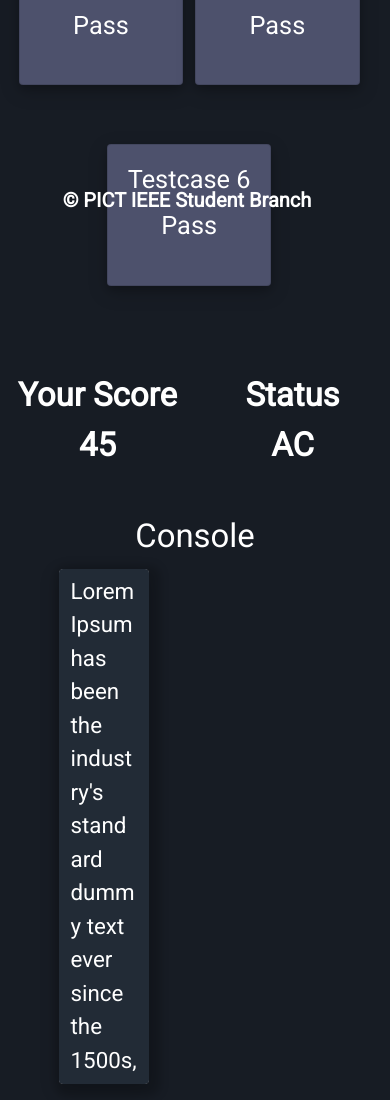
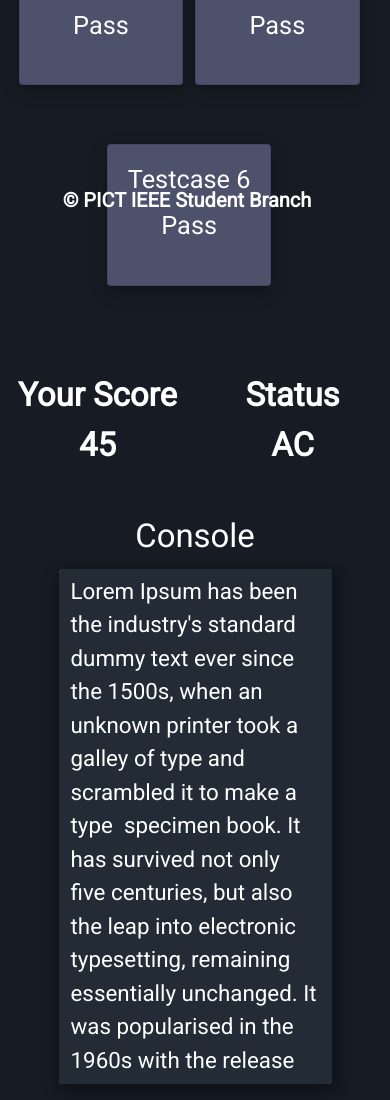
Before and after one commit to meghadandapat/CTD-RC2-Frontend, a React (Create React App) app: page /testcases in a window 390 px wide. Shown: the part 602-1702 px from the top of the page. Built offline with nearby package versions, Linux system fonts and the light colour scheme; a web font is replaced by a local one.

Commit message:
Minor changes

```diff
--- a/src/components/Coding/CodeEditor.css
+++ b/src/components/Coding/CodeEditor.css
@@ -18,10 +18,11 @@
     width: 120px;
     height: 40px;
     background-image: linear-gradient(to top right, #4d516c 0%, #4d516c 100%);
-    /* color: white; */
+    color: white;
     border-radius: 5px;
     font-size: 18px;
     padding-left: 22px;
+    background-color:#4d516c;
   }
   .score{
       cursor:default;
--- a/src/components/Testcase/Testcase.css
+++ b/src/components/Testcase/Testcase.css
@@ -38,3 +38,17 @@
     color:#fff;
 
 }
+
+@media only screen and (max-width: 600px) {
+    .console{
+
+    width: 70vw;
+    }
+}
+
+@media only screen and (min-width: 768px) and (max-width: 1024px){
+    .console{
+
+        width: 70vw;
+        }
+}
```
